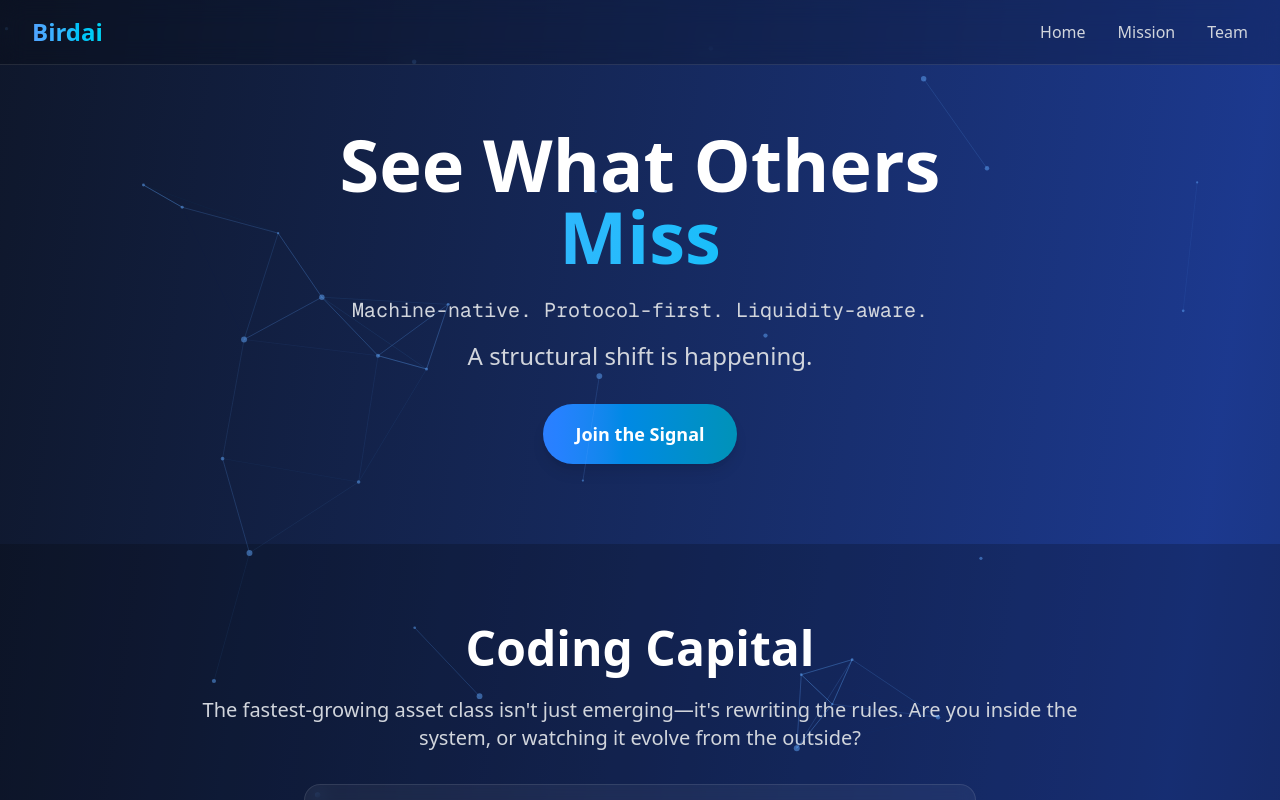
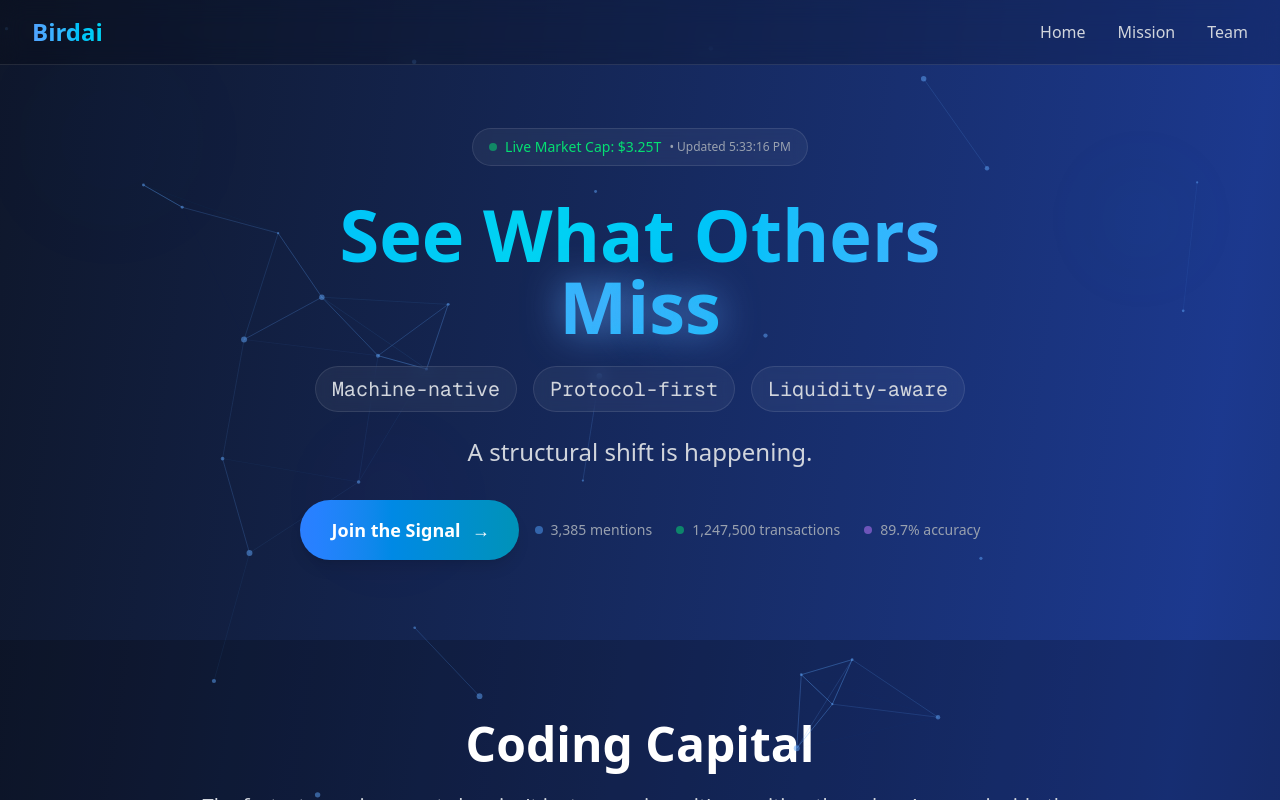
Before and after one commit to Kfar19/CursorWeb, a Next.js app: page / in a window 1280 px wide. Shown: the top 800 px of the page. Built offline with nearby package versions, Linux system fonts and the light colour scheme; no server answers.

Commit message:
Transform hero section with INSANE animations and live data integration

```diff
--- a/src/app/page.tsx
+++ b/src/app/page.tsx
@@ -1069,44 +1069,167 @@ export default function Home() {
       {/* Hero Section */}
       <motion.section
         id="home"
-        className="pt-32 pb-20 px-4 sm:px-6 lg:px-8"
+        className="pt-32 pb-20 px-4 sm:px-6 lg:px-8 relative overflow-hidden"
         style={{ y: heroY, opacity: heroOpacity }}
       >
-        <motion.div
-          className="max-w-7xl mx-auto text-center"
+        {/* Animated Background Elements */}
+        <div className="absolute inset-0 overflow-hidden">
+          <motion.div
+            className="absolute top-20 left-10 w-32 h-32 bg-blue-500/10 rounded-full blur-3xl"
+            animate={{
+              scale: [1, 1.2, 1],
+              opacity: [0.3, 0.6, 0.3],
+              x: [0, 50, 0],
+              y: [0, -30, 0]
+            }}
+            transition={{ duration: 8, repeat: Infinity, ease: "easeInOut" }}
+          />
+          <motion.div
+            className="absolute top-40 right-20 w-24 h-24 bg-cyan-500/10 rounded-full blur-2xl"
+            animate={{
+              scale: [1, 1.5, 1],
+              opacity: [0.2, 0.5, 0.2],
+              x: [0, -40, 0],
+              y: [0, 40, 0]
+            }}
+            transition={{ duration: 6, repeat: Infinity, ease: "easeInOut", delay: 2 }}
+          />
+          <motion.div
+            className="absolute bottom-20 left-1/4 w-20 h-20 bg-purple-500/10 rounded-full blur-2xl"
+            animate={{
+              scale: [1, 1.3, 1],
+              opacity: [0.2, 0.4, 0.2],
+              x: [0, 30, 0],
+              y: [0, -20, 0]
+            }}
+            transition={{ duration: 7, repeat: Infinity, ease: "easeInOut", delay: 4 }}
+          />
+        </div>
+
+        <motion.div
+          className="max-w-7xl mx-auto text-center relative z-10"
           initial="hidden"
           animate="visible"
           variants={staggerContainer}
         >
+          {/* Live Market Cap Badge */}
+          <motion.div
+            className="inline-flex items-center space-x-2 bg-white/5 backdrop-blur-sm border border-white/10 rounded-full px-4 py-2 mb-8"
+            variants={fadeInUp}
+            whileHover={{ scale: 1.05 }}
+          >
+            <div className="w-2 h-2 bg-green-400 rounded-full animate-pulse"></div>
+            <span className="text-green-400 text-sm font-medium">Live Market Cap: {formatMarketCap(marketCap)}</span>
+            <span className="text-gray-400 text-xs">• Updated {lastUpdated.toLocaleTimeString()}</span>
+          </motion.div>
+
           <motion.h1
-            className="text-5xl md:text-7xl font-bold text-white mb-6"
+            className="text-5xl md:text-7xl font-bold text-white mb-6 relative"
             variants={fadeInUp}
           >
+            <motion.span
+              animate={{
+                backgroundPosition: ['0% 50%', '100% 50%', '0% 50%'],
+              }}
+              transition={{ duration: 3, repeat: Infinity, ease: "easeInOut" }}
+              className="bg-gradient-to-r from-blue-400 via-cyan-400 to-blue-400 bg-[length:200%_100%] bg-clip-text text-transparent"
+            >
               See What Others
-            <span className="block text-transparent bg-clip-text bg-gradient-to-r from-blue-400 to-cyan-400">
+            </motion.span>
+            <motion.span
+              className="block text-transparent bg-clip-text bg-gradient-to-r from-blue-400 to-cyan-400 relative"
+              animate={{
+                textShadow: [
+                  "0 0 20px rgba(96, 165, 250, 0.5)",
+                  "0 0 40px rgba(96, 165, 250, 0.8)",
+                  "0 0 20px rgba(96, 165, 250, 0.5)"
+                ]
+              }}
+              transition={{ duration: 2, repeat: Infinity, ease: "easeInOut" }}
+            >
               Miss
-            </span>
+            </motion.span>
           </motion.h1>
-          <motion.p
-            className="text-lg md:text-xl text-gray-300 mb-4 font-mono"
+
+          {/* Animated Tagline */}
+          <motion.div
+            className="flex flex-wrap justify-center items-center gap-4 mb-6"
             variants={fadeInUp}
           >
-            Machine-native. Protocol-first. Liquidity-aware.
-          </motion.p>
+            <motion.span
+              className="text-lg md:text-xl text-gray-300 font-mono px-4 py-2 bg-white/5 backdrop-blur-sm rounded-full border border-white/10"
+              whileHover={{ scale: 1.05, backgroundColor: "rgba(96, 165, 250, 0.1)" }}
+              transition={{ duration: 0.3 }}
+            >
+              Machine-native
+            </motion.span>
+            <motion.span
+              className="text-lg md:text-xl text-gray-300 font-mono px-4 py-2 bg-white/5 backdrop-blur-sm rounded-full border border-white/10"
+              whileHover={{ scale: 1.05, backgroundColor: "rgba(34, 211, 238, 0.1)" }}
+              transition={{ duration: 0.3 }}
+            >
+              Protocol-first
+            </motion.span>
+            <motion.span
+              className="text-lg md:text-xl text-gray-300 font-mono px-4 py-2 bg-white/5 backdrop-blur-sm rounded-full border border-white/10"
+              whileHover={{ scale: 1.05, backgroundColor: "rgba(168, 85, 247, 0.1)" }}
+              transition={{ duration: 0.3 }}
+            >
+              Liquidity-aware
+            </motion.span>
+          </motion.div>
+
           <motion.p
             className="text-xl md:text-2xl text-gray-300 mb-8 max-w-3xl mx-auto"
             variants={fadeInUp}
           >
             A structural shift is happening.
           </motion.p>
+
+          {/* Enhanced CTA Button */}
+          <motion.div className="flex flex-col sm:flex-row gap-4 justify-center items-center">
             <motion.button
               onClick={() => setIsContactModalOpen(true)}
-            className="bg-gradient-to-r from-blue-500 to-cyan-600 hover:from-blue-600 hover:to-cyan-700 text-white font-semibold py-4 px-8 rounded-full text-lg shadow-lg"
+              className="group relative bg-gradient-to-r from-blue-500 to-cyan-600 hover:from-blue-600 hover:to-cyan-700 text-white font-semibold py-4 px-8 rounded-full text-lg shadow-lg overflow-hidden"
               variants={fadeInUp}
               whileHover={{ scale: 1.05 }}
             >
-            Join the Signal
+              <motion.div
+                className="absolute inset-0 bg-gradient-to-r from-white/20 to-transparent"
+                initial={{ x: "-100%" }}
+                whileHover={{ x: "100%" }}
+                transition={{ duration: 0.6 }}
+              />
+              <span className="relative z-10 flex items-center space-x-2">
+                <span>Join the Signal</span>
+                <motion.div
+                  animate={{ x: [0, 5, 0] }}
+                  transition={{ duration: 1.5, repeat: Infinity }}
+                >
+                  →
+                </motion.div>
+              </span>
             </motion.button>
+
+            {/* Live Stats */}
+            <motion.div
+              className="flex items-center space-x-6 text-sm text-gray-400"
+              variants={fadeInUp}
+            >
+              <div className="flex items-center space-x-2">
+                <div className="w-2 h-2 bg-blue-400 rounded-full animate-pulse"></div>
+                <span>{totalMentions.toLocaleString()} mentions</span>
+              </div>
+              <div className="flex items-center space-x-2">
+                <div className="w-2 h-2 bg-green-400 rounded-full animate-pulse"></div>
+                <span>{totalTransactions.toLocaleString()} transactions</span>
+              </div>
+              <div className="flex items-center space-x-2">
+                <div className="w-2 h-2 bg-purple-400 rounded-full animate-pulse"></div>
+                <span>{modelAccuracy}% accuracy</span>
+              </div>
+            </motion.div>
+          </motion.div>
         </motion.div>
       </motion.section>
 
```
Lines whose indentation alone changed are shown as unchanged.
